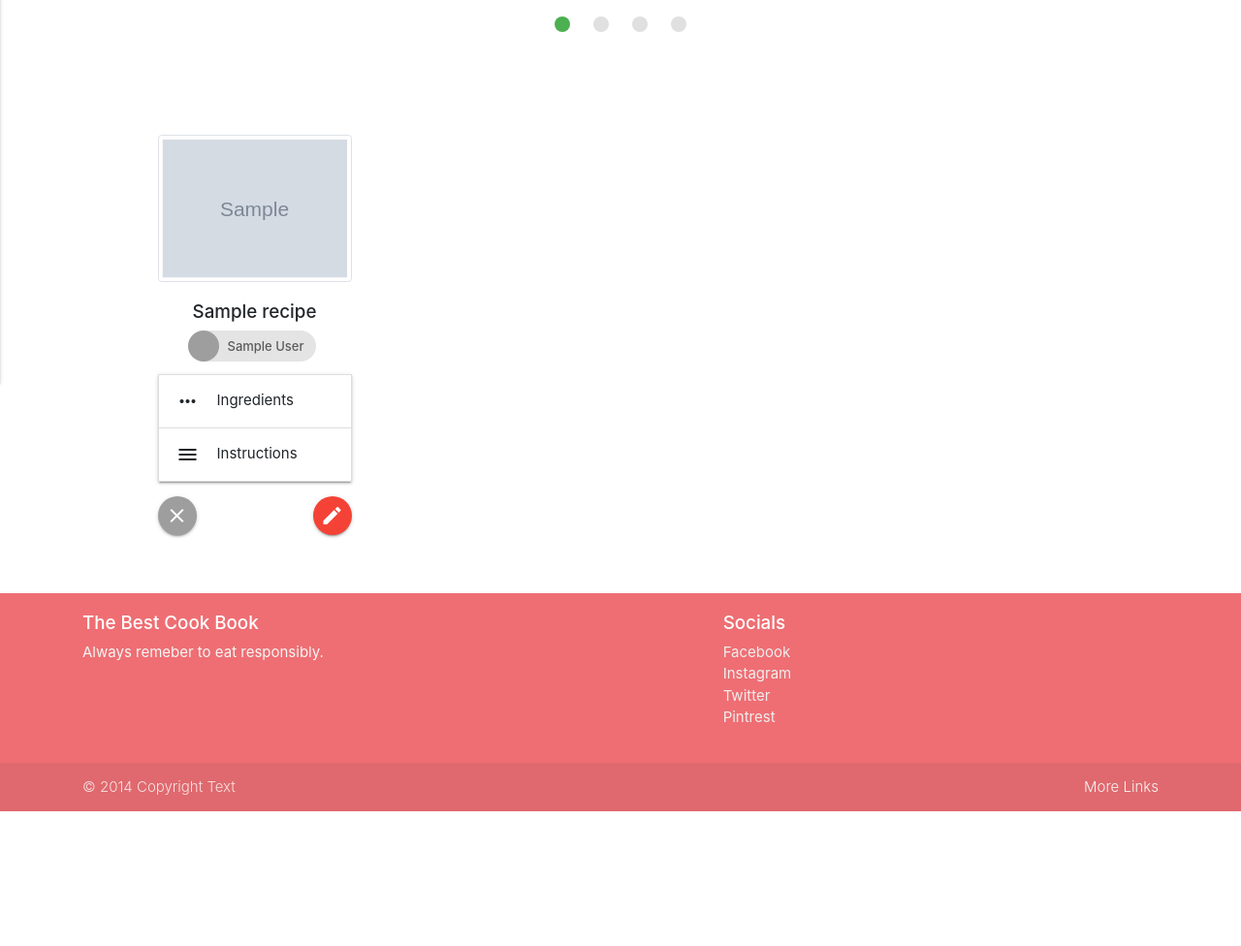
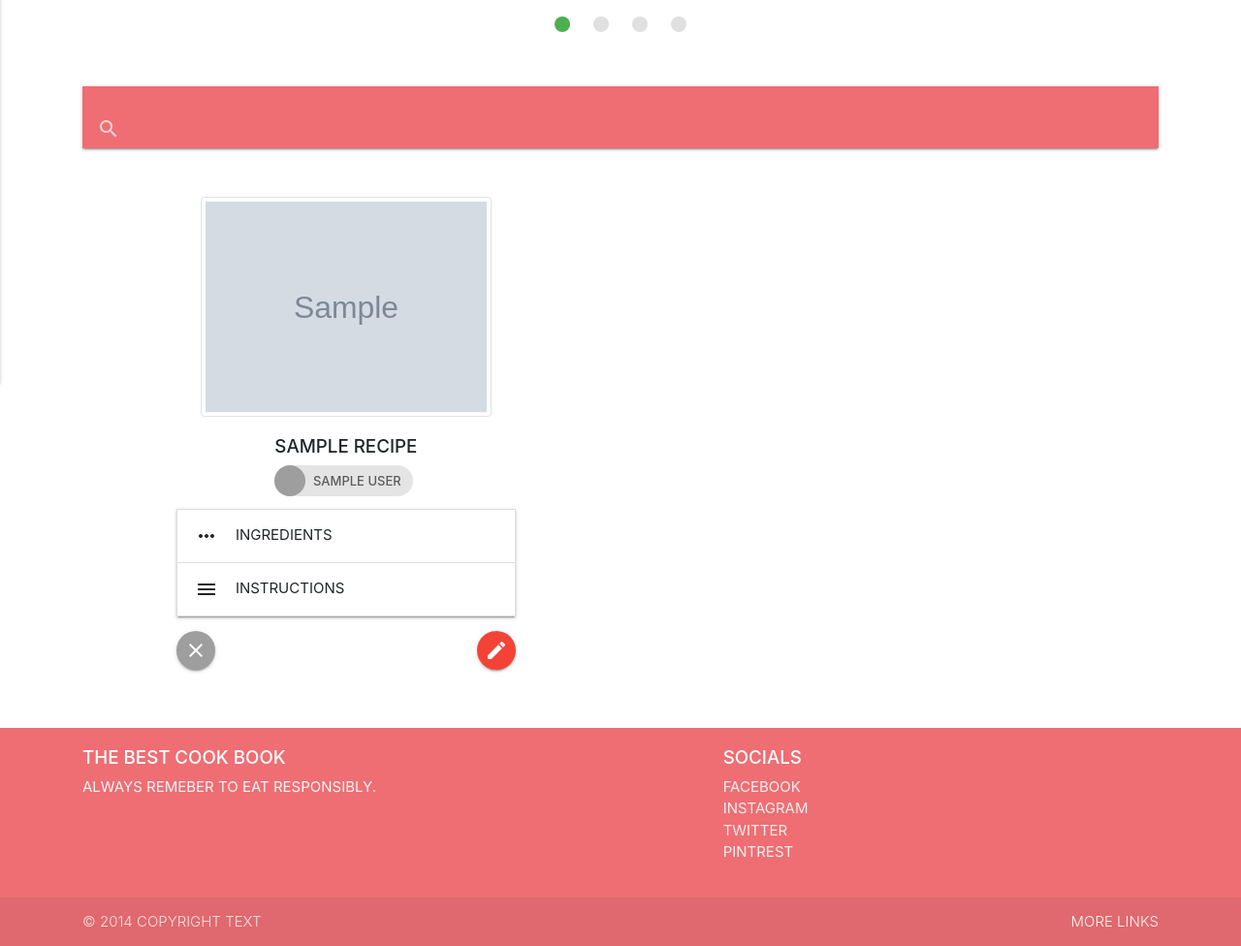
Before and after one commit to harmano/my-cookbook, a Flask app: page / in a window 1280 px wide. Shown: the part 465-1441 px from the top of the page at 97% size. Before the commit the page ends 1302 px from the top, so only its background shows below. Run offline with Flask 2, Linux system fonts and the light colour scheme; grey boxes marked "Sample" are stand-in pictures; a database or web service that is not in the repository returns one stand-in record (values such as "Sample title"); some libraries are stand-ins or nearby versions; some web fonts are replaced; grey boxes are pictures that could not be loaded.

Commit message:
Cleaned up CSS and inserted search bar on home page

```diff
--- a/static/css/style.css
+++ b/static/css/style.css
@@ -47,9 +47,7 @@
     margin-top: 5px;
 }
 
-.nav-color{
-    background-color: #DEB887;
-}
+
 
 .avatar {
     vertical-align: middle;
@@ -63,7 +61,7 @@
     margin-left: auto;
     margin-right: auto;
     position: relative;
-    width: 200px;
+    width: 350px;
     text-align: center;
     margin-bottom: 50px;
 
@@ -149,3 +147,22 @@
   margin-bottom: 50px;
   margin-top: 50px;
 }
+
+div {
+  text-transform: uppercase;
+}
+
+.sizing{
+  width: 300px;
+  height: 300px;
+}
+
+nav ul a:hover{
+  text-decoration: none;
+  color: white;
+}
+
+nav .brand-logo.center:hover{
+  text-decoration: none;
+  color: white;
+}
--- a/templates/recipes.html
+++ b/templates/recipes.html
@@ -1,12 +1,24 @@
 {% extends 'base.html' %}
 {% block content %}
     <section class="container top-margin">
+       <nav>
+        <div class="nav-wrapper">
+          <form>
+            <div class="input-field">
+              <input id="search" type="search" required>
+              <label class="label-icon" for="search"><i class="material-icons">search</i></label>
+              <i class="material-icons">close</i>
+            </div>
+          </form>
+        </div>
+  </nav>
+
         <div class="row">
         {% for recipe in recipes %} {% if loop.index % 2 != 0 %}
-        <div class="col-xs-6 col-sm-6 col-md-6 col-lg-4 top-margin">
+        <div class="col-xs-12 col-sm-12 col-md-6 col-lg-6 top-margin">
                <div class="text-box">
 
-                    <div><img src="{{recipe.picture}}" alt="Avatar" class="zoom img-thumbnail"></div>
+                    <div><img src="{{recipe.picture}}" alt="Avatar" class="zoom img-thumbnail sizing"></div>
                     <h5 class="sub-gen">{{recipe.name}}<i class="fas fa-microphone-alt icon"></i></h5>
                      <div class="chip">
                         <img src="{{recipe.profile_pic}}" alt="Contact Person">
@@ -30,10 +42,10 @@
         </div>
 
         {% else %}
-       <div class="col-xs-6 col-sm-6 col-md-6 col-lg-4 top-margin">
+       <div class="col-xs-12 col-sm-12 col-md-6 col-lg-6 top-margin">
                 <div class="text-box">
 
-                    <div><img src="{{recipe.picture}}" alt="Avatar" class="zoom img-thumbnail"></div>
+                    <div><img src="{{recipe.picture}}" alt="Avatar" class="zoom img-thumbnail sizing"></div>
                     <h5 class="sub-gen">{{recipe.name}}<i class="fas fa-microphone-alt icon"></i></h5>
                     <div class="chip">
                         <img src="{{recipe.profile_pic}}" alt="Contact Person">
@@ -59,5 +71,6 @@
 
         {% endif %}
         {% endfor %}
+
     </div>
 {% endblock %}
```
